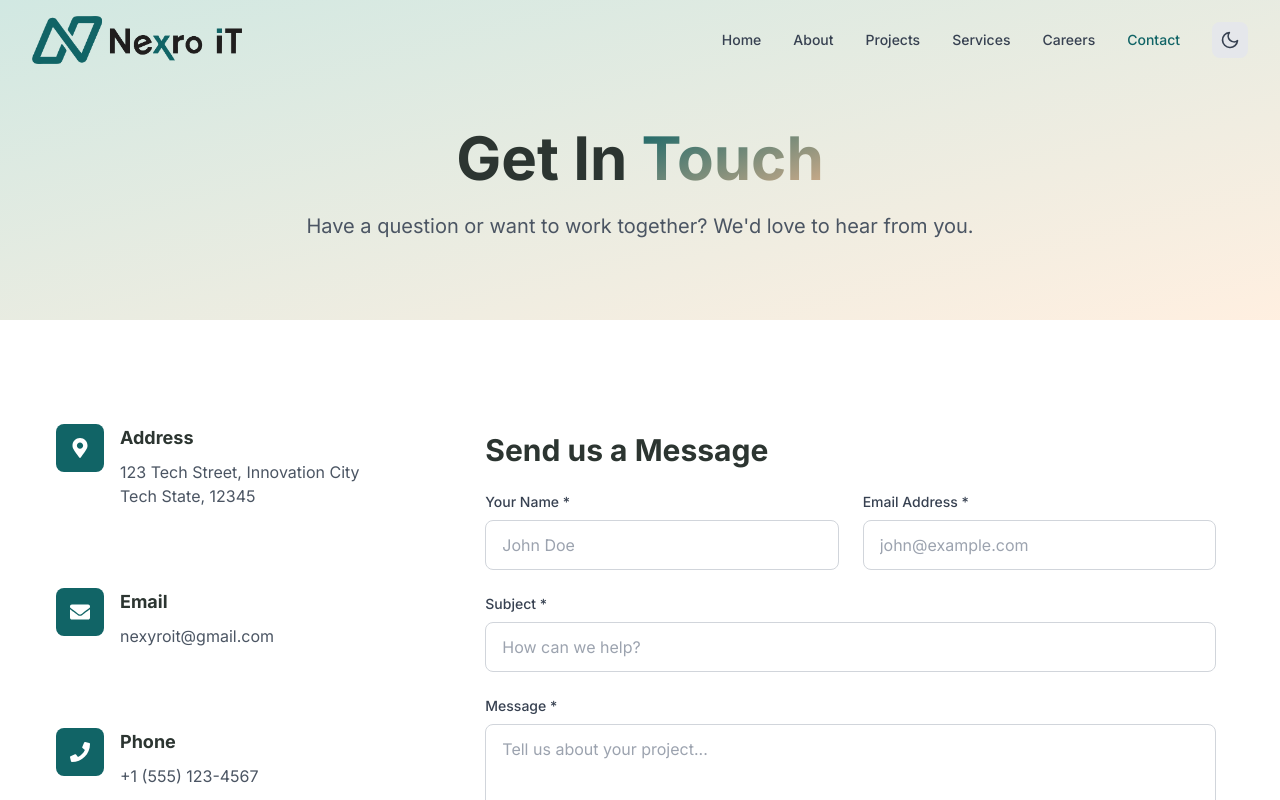
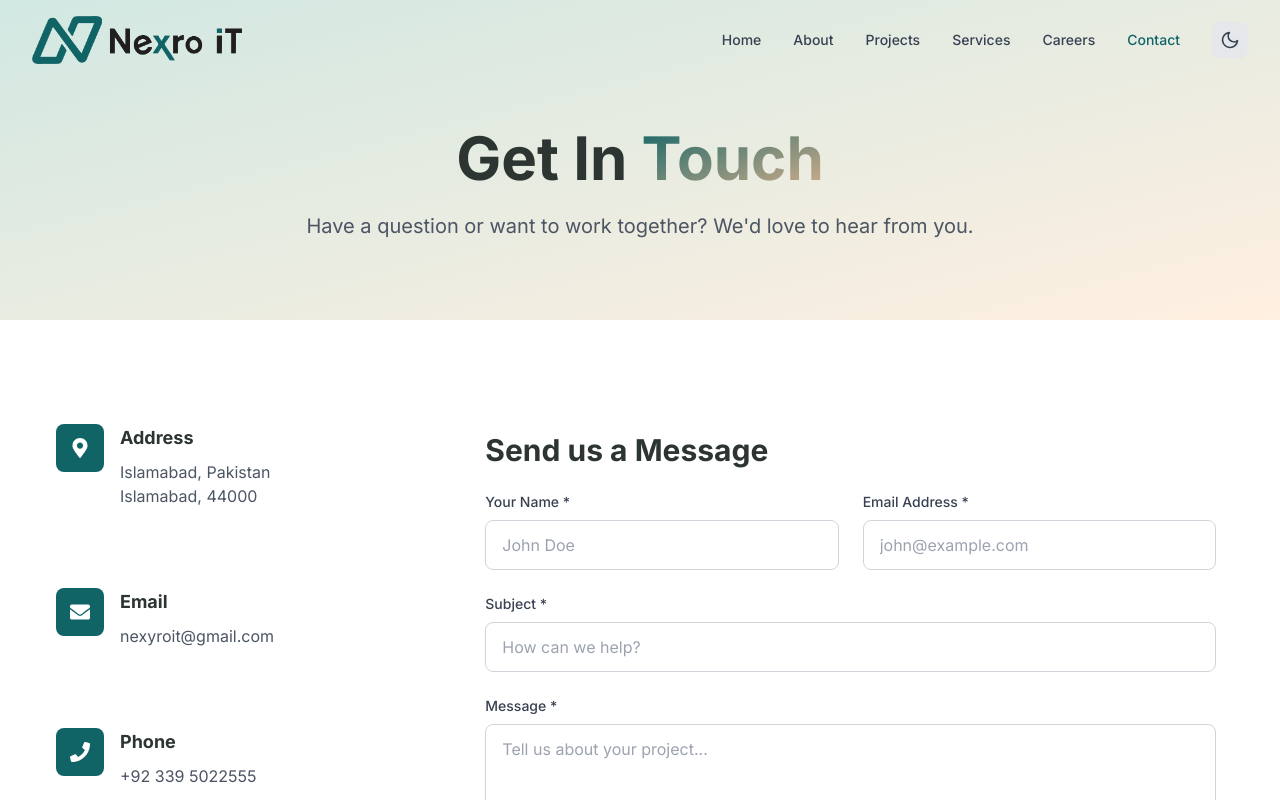
Before and after one commit to nexyroit-Tech/NexyroIT-Website, a React (Create React App) app: page /contact in a window 1280 px wide. Shown: the top 800 px of the page. Built offline with nearby package versions, Linux system fonts and the light colour scheme.

Commit message:
fix: update contact information and map location in Contact page

```diff
--- a/src/pages/Contact.jsx
+++ b/src/pages/Contact.jsx
@@ -71,8 +71,8 @@ const Contact = () => {
                                     <div>
                                         <h3 className="text-lg font-bold text-[#2C3531] dark:text-white mb-2">Address</h3>
                                         <p className="text-gray-600 dark:text-gray-400">
-                                            123 Tech Street, Innovation City<br />
-                                            Tech State, 12345
+                                            Islamabad, Pakistan<br />
+                                            Islamabad, 44000
                                         </p>
                                     </div>
                                 </div>
@@ -107,7 +107,7 @@ const Contact = () => {
                                     </div>
                                     <div>
                                         <h3 className="text-lg font-bold text-[#2C3531] dark:text-white mb-2">Phone</h3>
-                                        <p className="text-gray-600 dark:text-gray-400">+1 (555) 123-4567</p>
+                                        <p className="text-gray-600 dark:text-gray-400">+92 339 5022555</p>
                                     </div>
                                 </div>
                             </motion.div>
@@ -237,7 +237,7 @@ const Contact = () => {
             <section className="py-0">
                 <div className="w-full h-96 bg-gray-300 dark:bg-gray-700">
                     <iframe
-                        src="https://www.google.com/maps/embed?pb=!1m18!1m12!1m3!1d3022.1422937950147!2d-73.98731968482413!3d40.75889497932681!2m3!1f0!2f0!3f0!3m2!1i1024!2i768!4f13.1!3m3!1m2!1s0x89c25855c6480299%3A0x55194ec5a1ae072e!2sTimes%20Square!5e0!3m2!1sen!2sus!4v1623345678901!5m2!1sen!2sus"
+                        src="https://www.google.com/maps/embed?pb=!1m18!1m12!1m3!1d106203.2205562774!2d72.93661138240562!3d33.6844201736186!2m3!1f0!2f0!3f0!3m2!1i1024!2i768!4f13.1!3m3!1m2!1s0x38dfbfd07891722f%3A0x6059515133b45273!2sIslamabad%2C%20Islamabad%20Capital%20Territory!5e0!3m2!1sen!2spk!4v1700000000000!5m2!1sen!2spk"
                         width="100%"
                         height="100%"
                         style={{ border: 0, filter: 'grayscale(1) contrast(1.2) opacity(0.8)' }}
```
